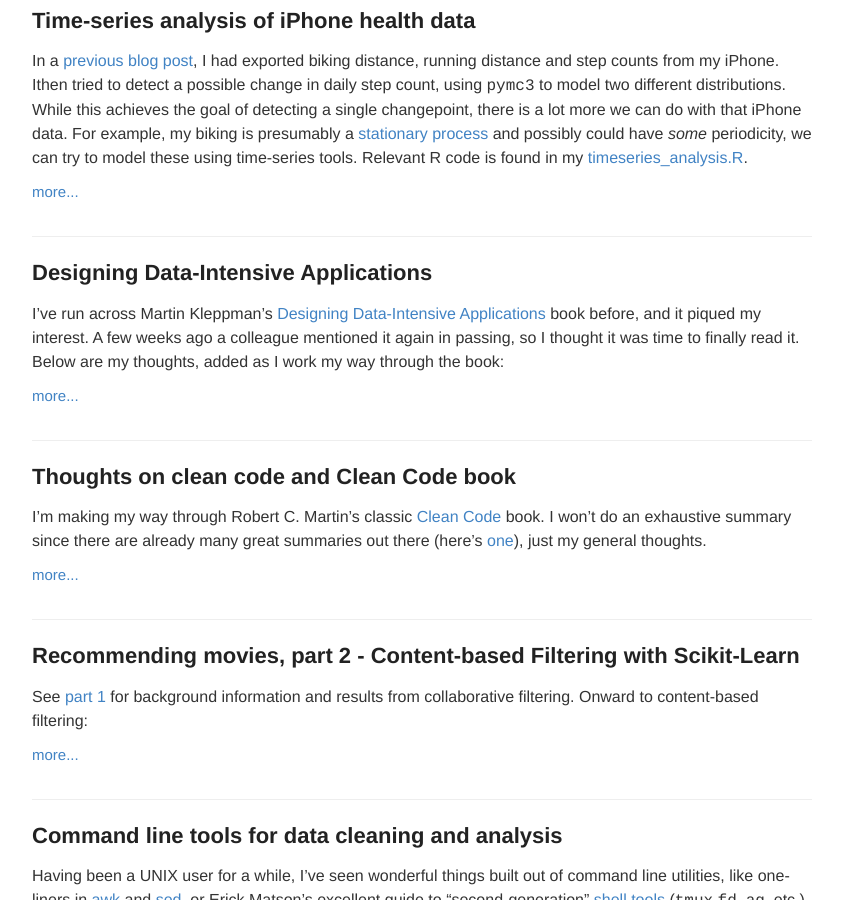
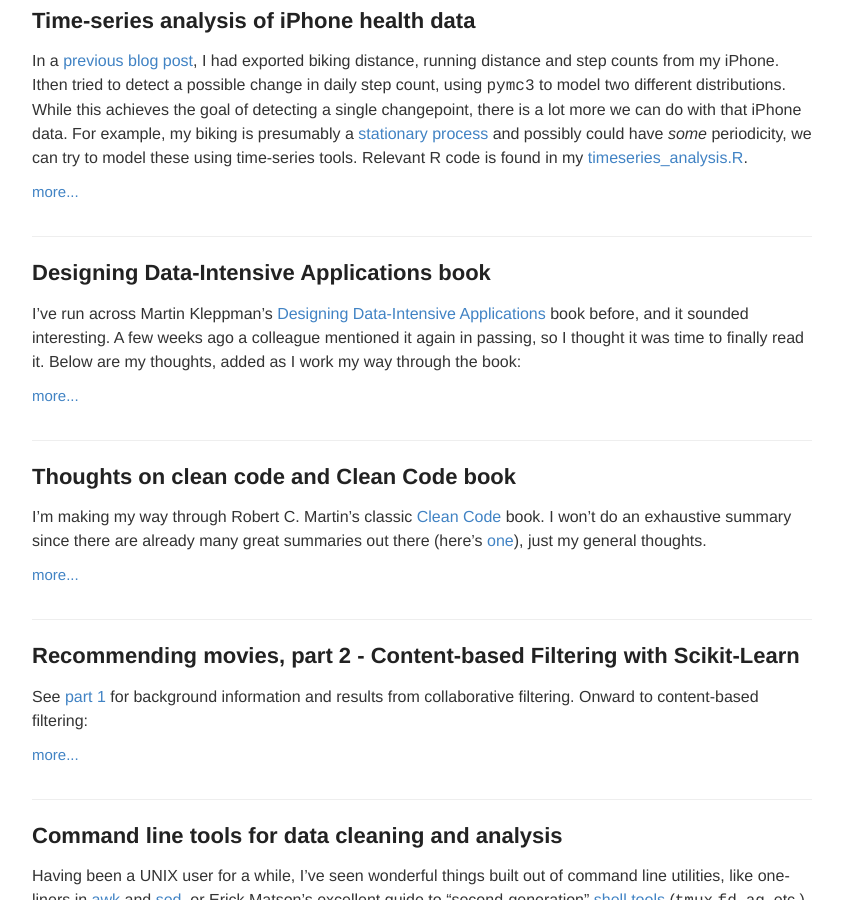
Before and after one commit to ptvan/ptvan.github.io, a Jekyll site: the page built from index.html, in a window 1280 px wide and 900 px high, scrolled down 1166 px. Shown: the whole window, without its empty margins (218-1060 px from the left). Built offline with Jekyll 4.4.1, drawn with Linux system fonts in a browser that asks for light colours.

Commit message:
minor edits

```diff
--- a/_posts/2019-11-12-Designing-DataIntensive-Applications.md
+++ b/_posts/2019-11-12-Designing-DataIntensive-Applications.md
@@ -1,9 +1,9 @@
 ---
 layout: post
-title: Designing Data-Intensive Applications
+title: Designing Data-Intensive Applications book
 ---
 
-I've run across Martin Kleppman's [Designing Data-Intensive Applications](https://dataintensive.net/) book before, and it piqued my interest. A few weeks ago a colleague mentioned it again in passing, so I thought it was time to finally read it. Below are my thoughts, added as I work my way through the book:
+I've run across Martin Kleppman's [Designing Data-Intensive Applications](https://dataintensive.net/) book before, and it sounded interesting. A few weeks ago a colleague mentioned it again in passing, so I thought it was time to finally read it. Below are my thoughts, added as I work my way through the book:
 
 ### Chapter 1: Introduction
 
```
Also changed, not shown: other parts of _posts/2019-11-12-Designing-DataIntensive-Applications.md (+1 -2 lines).
